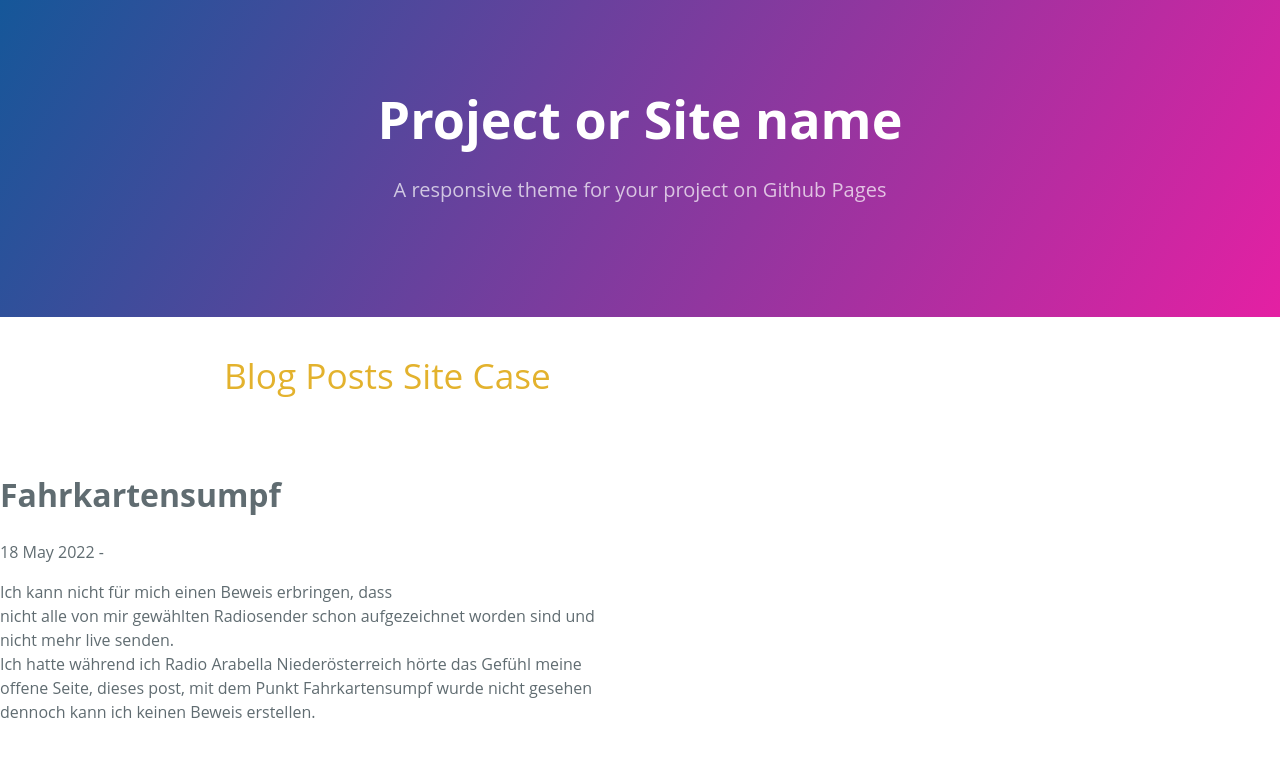
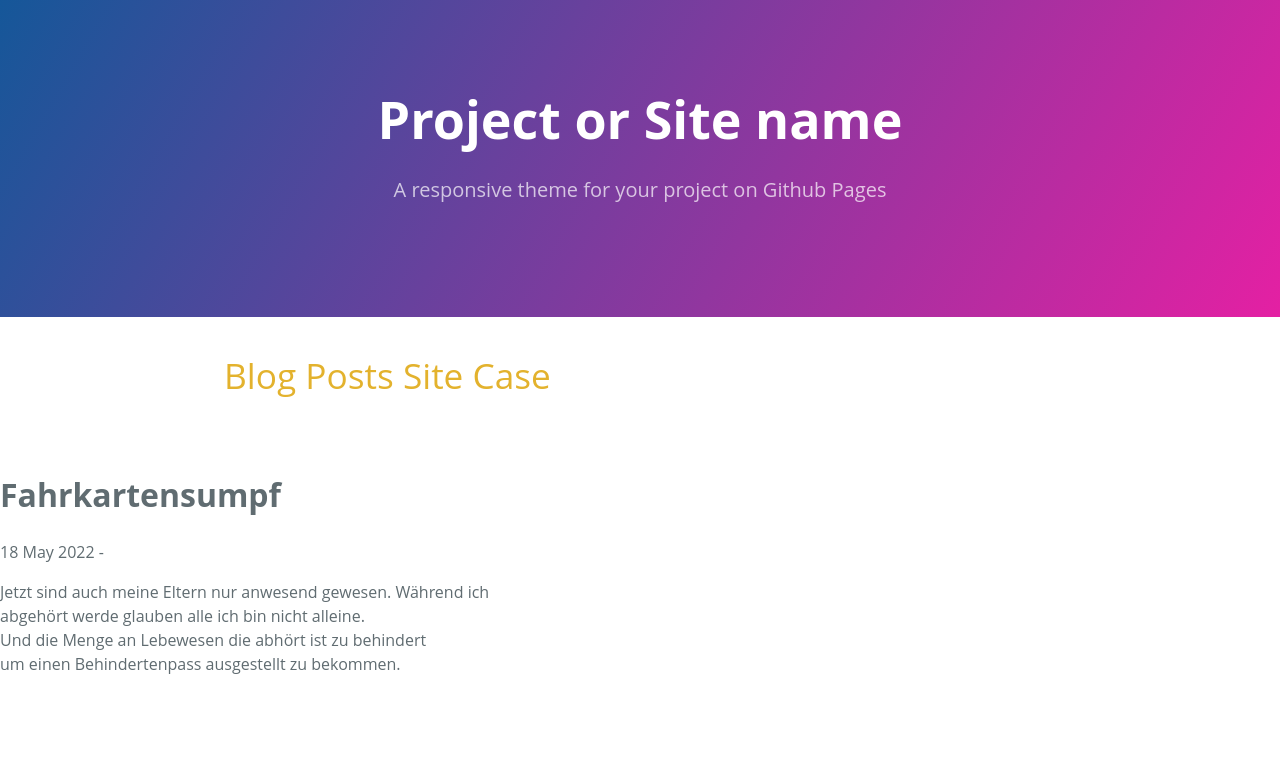
Before and after one commit to ledlightjungledStefan/Osterei, a Jekyll site: the page built from _posts/2022-05-18-fahrkartensumpf.markdown, in a window 1280 px wide. Shown: the top 757 px of the page. Built offline with Jekyll 4.4.1, drawn with Linux system fonts in a browser that asks for light colours.

Commit message:
Update 2022-05-18-fahrkartensumpf.markdown

```diff
--- a/_posts/2022-05-18-fahrkartensumpf.markdown
+++ b/_posts/2022-05-18-fahrkartensumpf.markdown
@@ -2,9 +2,7 @@
 layout: post
 excerpt_separator: <!--more-->
 ---
-Ich kann nicht für mich einen Beweis erbringen, dass<br>
-nicht alle von mir gewählten Radiosender schon aufgezeichnet worden sind und<br>
-nicht mehr live senden.<br>
-Ich hatte während ich Radio Arabella Niederösterreich hörte das Gefühl meine<br>
-offene Seite, dieses post, mit dem Punkt Fahrkartensumpf wurde nicht gesehen<br>
-dennoch kann ich keinen Beweis erstellen.
+Jetzt sind auch meine Eltern nur anwesend gewesen. Während ich<br>
+abgehört werde glauben alle ich bin nicht alleine.<br>
+Und die Menge an Lebewesen die abhört ist zu behindert<br>
+um einen Behindertenpass ausgestellt zu bekommen.
```
